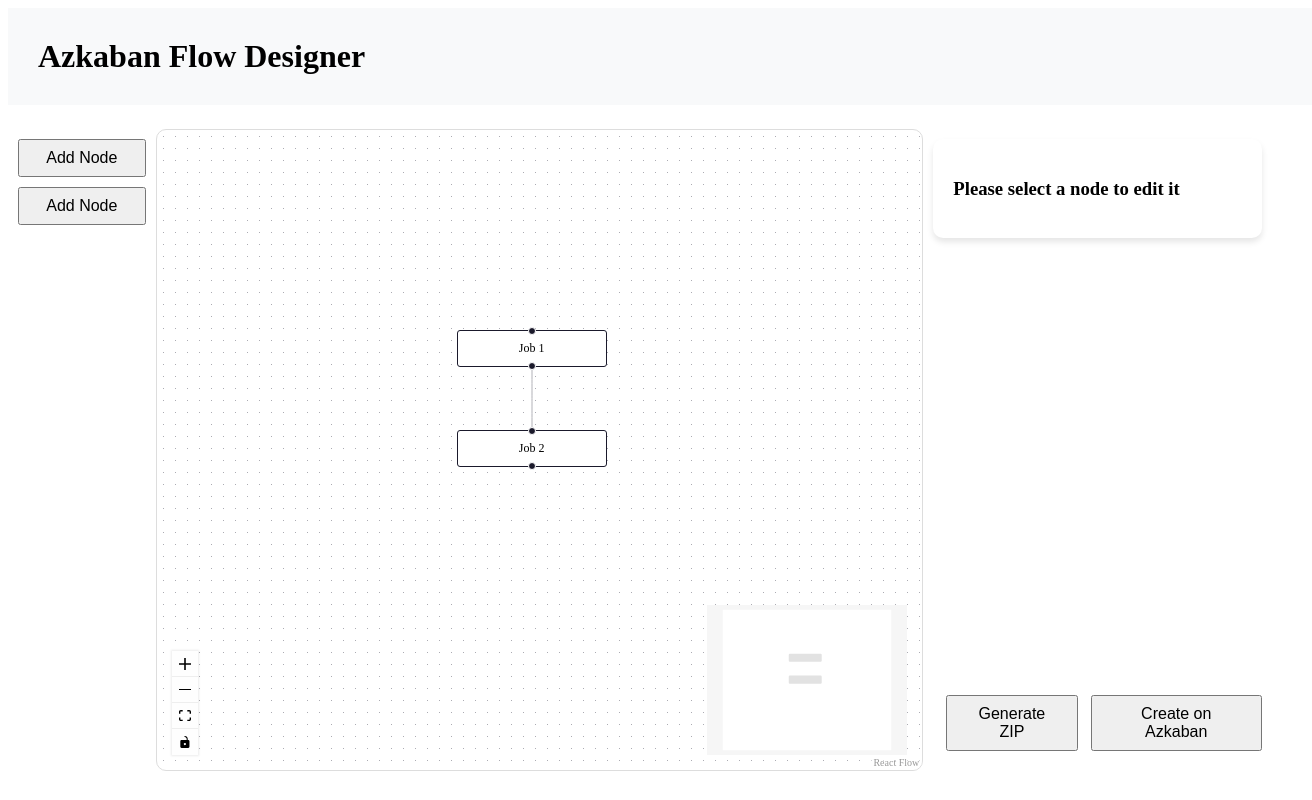
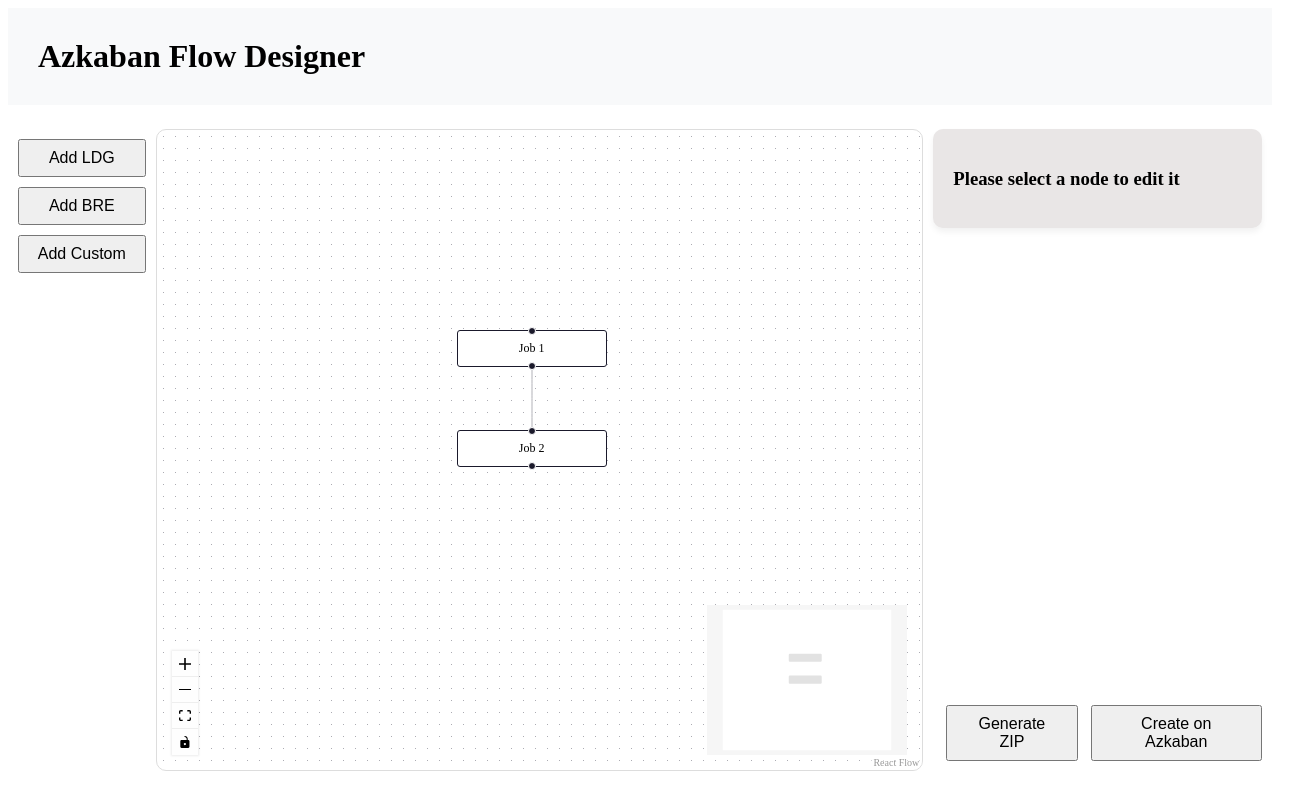
Before and after one commit to totomolino/azkaban_flow_designer, a React (Vite) app in the folder azkaban_flow_creator/: page / in a window 1280 px wide. Shown: the whole page, 1312 px wide, since content can reach past the window. Built offline with nearby package versions, Linux system fonts and the light colour scheme.

Commit message:
basic css is applied

```diff
--- a/azkaban_flow_creator/src/App.jsx
+++ b/azkaban_flow_creator/src/App.jsx
@@ -97,8 +97,9 @@
     </header>
     <div className='main'>
       <div className= 'add-buttons-section'>
-        <button onClick={addNode} className='add-button'>Add Node</button>
-        <button onClick={addNode} className='add-button'>Add Node</button>
+        <button onClick={addNode} className='add-button'>Add LDG</button>
+        <button onClick={addNode} className='add-button'>Add BRE</button>
+        <button onClick={addNode} className='add-button'>Add Custom</button>
       </div>
       <div className='flow-map' >
         <ReactFlow
@@ -114,8 +115,8 @@
           <Background variant="dots" gap={12} size={1} />
         </ReactFlow>
       </div>
-      <div className= 'edit-section'>
-        {selectedNode && (
+      <div className='edit-section'>
+        {selectedNode ? (
           <div className='node-popup'>
             <h3>{selectedNode.data.label}</h3>
             <label>Type: <input type="text" value={selectedNode.data.type} onChange={(e) => handleInputChange('type', e.target.value)} /></label><br />
@@ -124,10 +125,11 @@
             <p><strong>Dependencies:</strong> {selectedNode.data.dependencies.join(', ')}</p>
             <button onClick={closePopup} className='popup-button'>Close</button>
           </div>
-        )}
+        ) : (
           <div className='node-popup'>
             <h3>Please select a node to edit it</h3>
           </div>
+        )}
         <div className='download-section'>
           <button onClick={generateZip} className='download-button' >Generate ZIP</button>
           <button className='download-button' >Create on Azkaban</button>
--- a/azkaban_flow_creator/src/index.css
+++ b/azkaban_flow_creator/src/index.css
@@ -1,5 +1,4 @@
 .header {
-    width: 100%;
     display: flex;
     align-items: center;
     padding: 20px 20px;
@@ -49,15 +48,15 @@
     display: flex;
     flex-direction: column;
     flex-grow: 1;
-    padding: 10px;
+    padding: 0px 10px 0px 10px;
     justify-content: space-between;
 }
 
 .node-popup{
     padding: 20px;
-    background: white;
+    background: rgb(233, 230, 230);
     border-radius: 10px;
-    box-shadow: 0px 4px 6px rgba(0,0,0,0.1);
+    box-shadow: 0px 4px 6px rgba(242,242,242,1);
 }
 
 .add-button {
```
